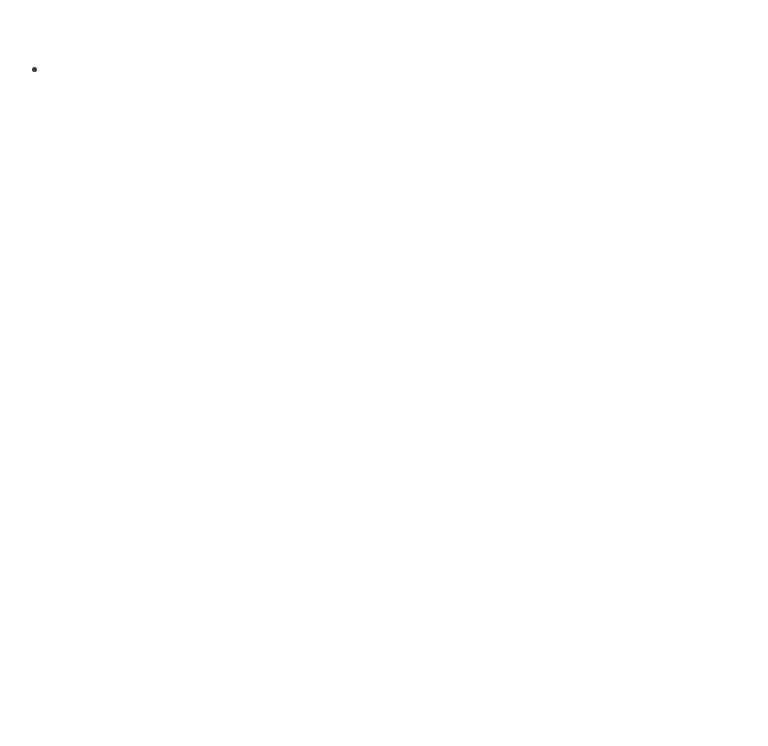
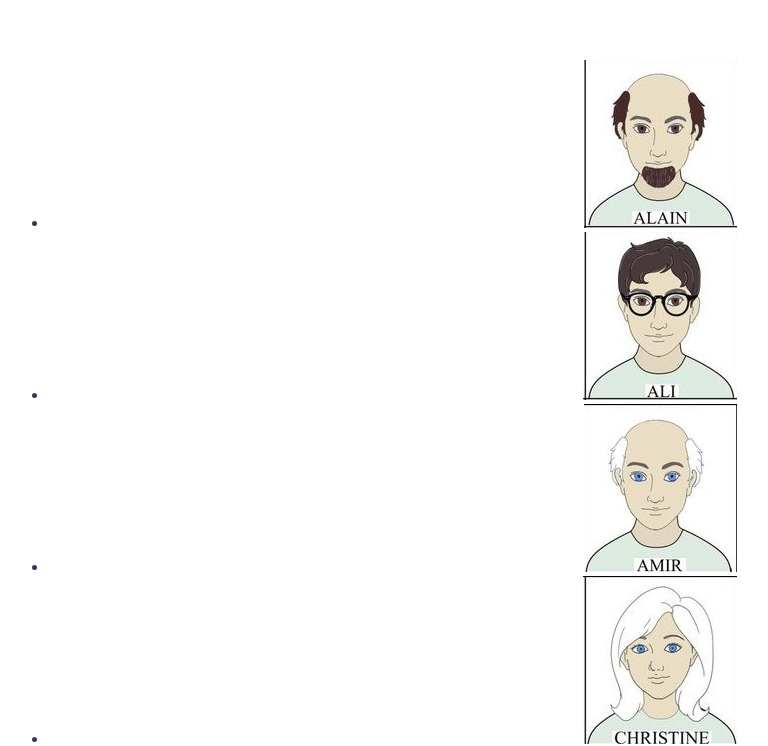
Before and after one commit to gor-arnaud/qui-est-ce-vue, a Vue app: page / in a window 1280 px wide. Shown: the top 746 px of the page, without its empty margins (0-768 px from the left). Built offline with nearby package versions, Linux system fonts and the light colour scheme.

Commit message:
Display images

```diff
--- a/src/App.vue
+++ b/src/App.vue
@@ -1,13 +1,13 @@
 <template>
   <ul>
     <li v-for="person in persons" :key="person.id">
-      {{ person.id }}
+      <img :src="require(`./assets/${person.id}.jpg`)">
     </li>
   </ul>
 </template>
 
 <script>
-import * as persons from './assets/persons.json';
+import persons from './assets/persons.json';
 
 export default {
   name: 'App',
```
